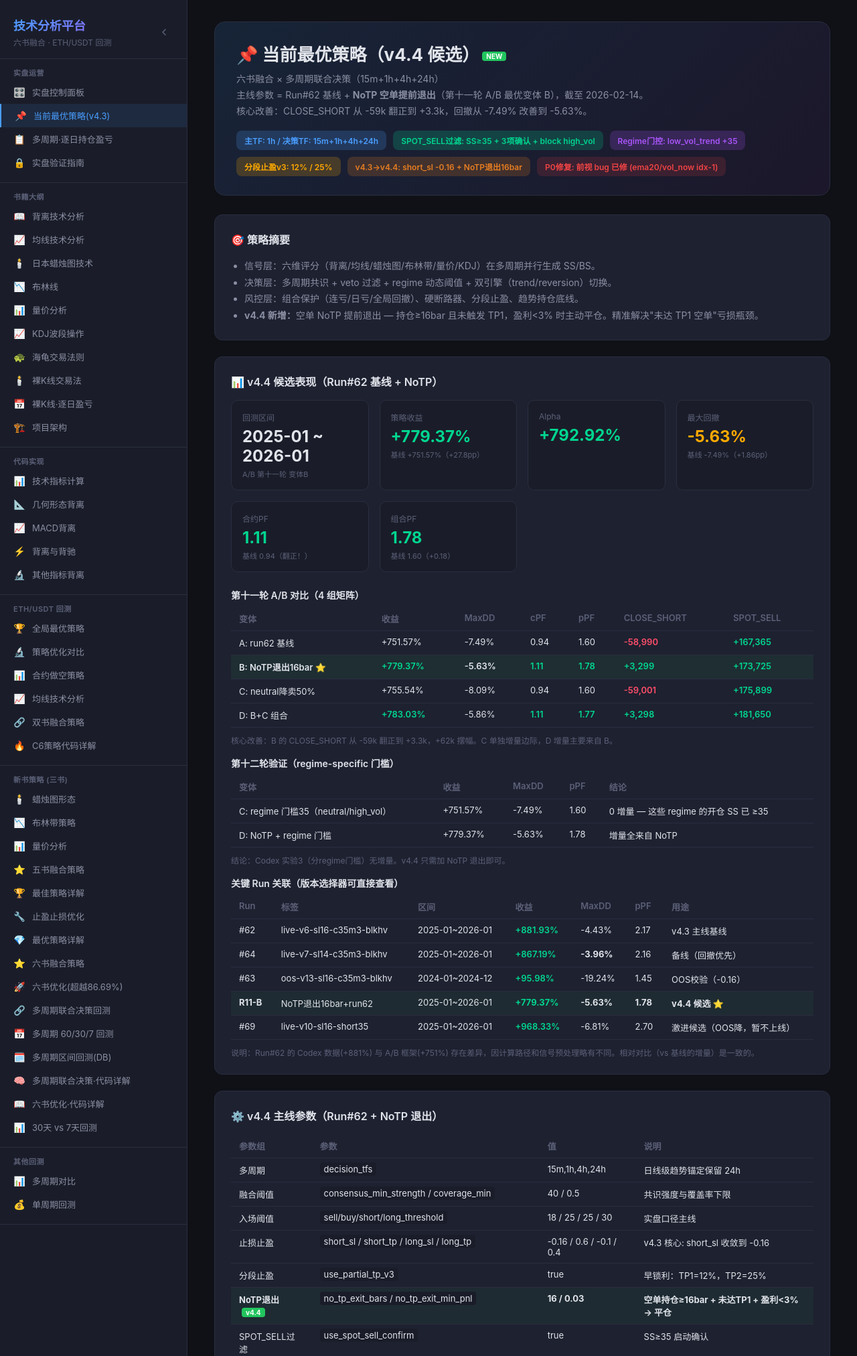
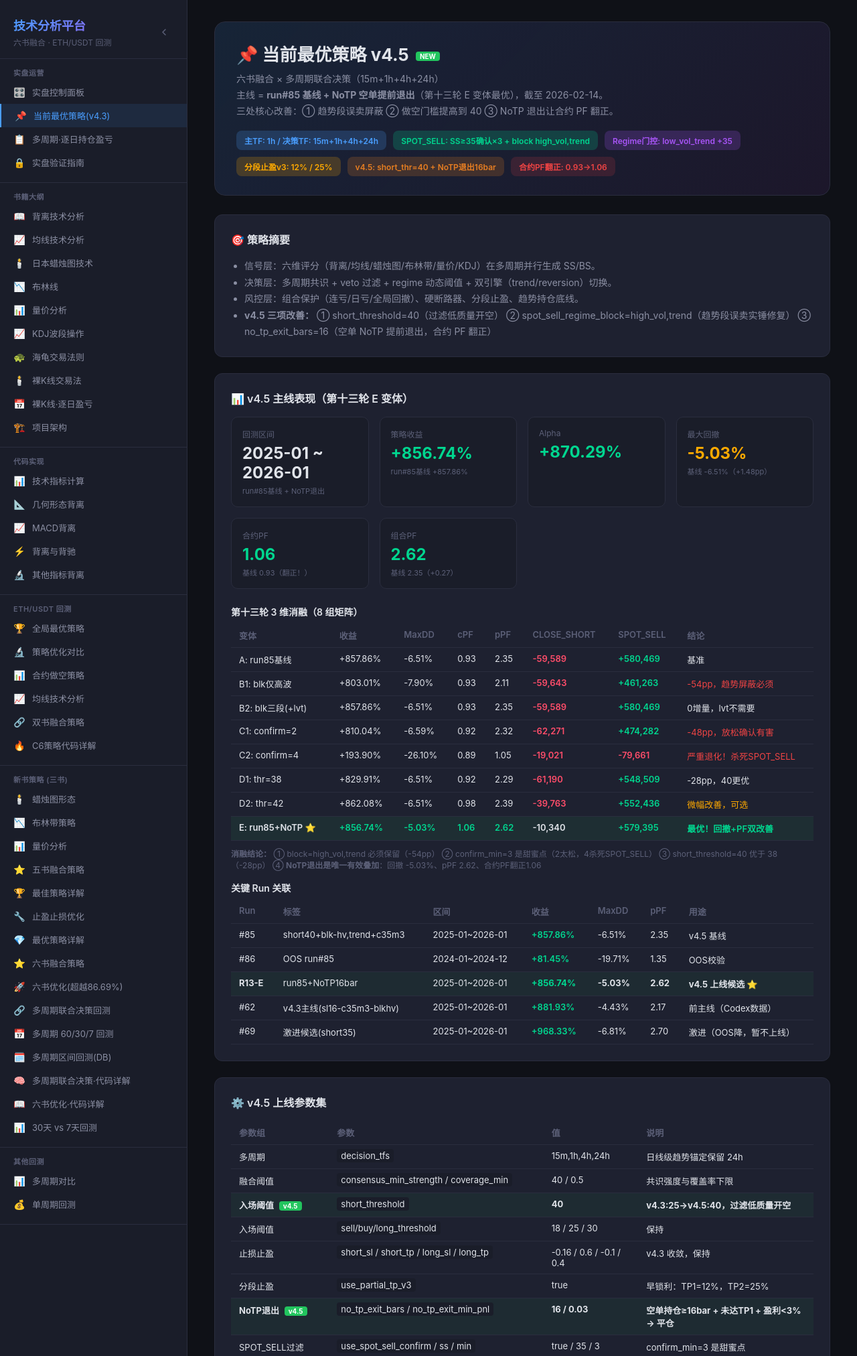
Before and after one commit to itsoso/macd-analysis-claude, a Flask app: page /strategy/current in a window 1280 px wide. Shown: the top 2024 px of the page at 67% size. Run offline with Flask 3, Linux system fonts and the light colour scheme; the visitor is signed in with stand-in values (Sample User, id 1).

Commit message:
v4.5: run#85基线 + NoTP退出 + 第十三轮8组消融
- live_config: short_threshold=25→40, block=high_vol→high_vol,trend, 新增no_tp_exit_bars=16
- backtest_multi_tf_daily: 修复 regime_short_threshold CLI override 白名单 + 支持JSON dict
- ab_test_v3: 第十三轮 --r85 消融 (E:run85+NoTP 最优: pPF 2.62, MDD -5.03%, cPF 1.06)
- strategy/current: 更新到 v4.5, 含完整消融表和上线参数集

Co-authored-by: Cursor <cursoragent@cursor.com>

```diff
--- a/templates/page_current_strategy.html
+++ b/templates/page_current_strategy.html
@@ -1,5 +1,5 @@
 {% extends "base.html" %}
-{% block title %}当前最优策略(v4.4候选) - 技术分析平台{% endblock %}
+{% block title %}当前最优策略(v4.5) - 技术分析平台{% endblock %}
 
 {% block content %}
 <style>
@@ -61,19 +61,19 @@
 </style>
 
 <div class="strategy-hero">
-    <h1>📌 当前最优策略（v4.4 候选）<span class="new-tag">NEW</span></h1>
+    <h1>📌 当前最优策略 v4.5 <span class="new-tag">NEW</span></h1>
     <p class="tagline">
         六书融合 × 多周期联合决策（15m+1h+4h+24h）<br>
-        主线参数 = Run#62 基线 + <strong>NoTP 空单提前退出</strong>（第十一轮 A/B 最优变体 B），截至 2026-02-14。<br>
-        核心改善：CLOSE_SHORT 从 -59k 翻正到 +3.3k，回撤从 -7.49% 改善到 -5.63%。
+        主线 = <strong>run#85 基线 + NoTP 空单提前退出</strong>（第十三轮 E 变体最优），截至 2026-02-14。<br>
+        三处核心改善：① 趋势段误卖屏蔽 ② 做空门槛提高到 40 ③ NoTP 退出让合约 PF 翻正。
     </p>
     <div class="strategy-meta">
         <span class="badge blue">主TF: 1h / 决策TF: 15m+1h+4h+24h</span>
-        <span class="badge green">SPOT_SELL过滤: SS≥35 + 3项确认 + block high_vol</span>
+        <span class="badge green">SPOT_SELL: SS≥35确认×3 + block high_vol,trend</span>
         <span class="badge purple">Regime门控: low_vol_trend +35</span>
         <span class="badge yellow">分段止盈v3: 12% / 25%</span>
-        <span class="badge orange">v4.3→v4.4: short_sl -0.16 + NoTP退出16bar</span>
-        <span class="badge red">P0修复: 前视 bug 已修 (ema20/vol_now idx-1)</span>
+        <span class="badge orange">v4.5: short_thr=40 + NoTP退出16bar</span>
+        <span class="badge red">合约PF翻正: 0.93→1.06</span>
     </div>
 </div>
 
@@ -83,96 +83,106 @@
         <li>信号层：六维评分（背离/均线/蜡烛图/布林带/量价/KDJ）在多周期并行生成 SS/BS。</li>
         <li>决策层：多周期共识 + veto 过滤 + regime 动态阈值 + 双引擎（trend/reversion）切换。</li>
         <li>风控层：组合保护（连亏/日亏/全局回撤）、硬断路器、分段止盈、趋势持仓底线。</li>
-        <li><strong>v4.4 新增：</strong>空单 NoTP 提前退出 — 持仓≥16bar 且未触发 TP1，盈利&lt;3% 时主动平仓。精准解决"未达 TP1 空单"亏损瓶颈。</li>
+        <li><strong>v4.5 三项改善：</strong>
+            ① <code>short_threshold=40</code>（过滤低质量开空）
+            ② <code>spot_sell_regime_block=high_vol,trend</code>（趋势段误卖实锤修复）
+            ③ <code>no_tp_exit_bars=16</code>（空单 NoTP 提前退出，合约 PF 翻正）
+        </li>
     </ul>
 </div>
 
 <div class="card section">
-    <h3 class="card-title">📊 v4.4 候选表现（Run#62 基线 + NoTP）</h3>
+    <h3 class="card-title">📊 v4.5 主线表现（第十三轮 E 变体）</h3>
     <div class="stats-grid">
         <div class="stat-card">
             <div class="stat-label">回测区间</div>
             <div class="stat-value">2025-01 ~ 2026-01</div>
-            <div class="stat-note">A/B 第十一轮 变体B</div>
+            <div class="stat-note">run#85基线 + NoTP退出</div>
         </div>
         <div class="stat-card">
             <div class="stat-label">策略收益</div>
-            <div class="stat-value positive">+779.37%</div>
-            <div class="stat-note">基线 +751.57%（+27.8pp）</div>
+            <div class="stat-value positive">+856.74%</div>
+            <div class="stat-note">run#85基线 +857.86%</div>
         </div>
         <div class="stat-card">
             <div class="stat-label">Alpha</div>
-            <div class="stat-value positive">+792.92%</div>
+            <div class="stat-value positive">+870.29%</div>
         </div>
         <div class="stat-card">
             <div class="stat-label">最大回撤</div>
-            <div class="stat-value" style="color:var(--accent-yellow);">-5.63%</div>
-            <div class="stat-note">基线 -7.49%（+1.86pp）</div>
+            <div class="stat-value" style="color:var(--accent-yellow);">-5.03%</div>
+            <div class="stat-note">基线 -6.51%（+1.48pp）</div>
         </div>
         <div class="stat-card">
             <div class="stat-label">合约PF</div>
-            <div class="stat-value positive">1.11</div>
-            <div class="stat-note">基线 0.94（翻正！）</div>
+            <div class="stat-value positive">1.06</div>
+            <div class="stat-note">基线 0.93（翻正！）</div>
         </div>
         <div class="stat-card">
             <div class="stat-label">组合PF</div>
-            <div class="stat-value positive">1.78</div>
-            <div class="stat-note">基线 1.60（+0.18）</div>
+            <div class="stat-value positive">2.62</div>
+            <div class="stat-note">基线 2.35（+0.27）</div>
         </div>
     </div>
 
-    <h4 style="font-size:14px;font-weight:600;margin:16px 0 8px;color:var(--text-primary);">第十一轮 A/B 对比（4 组矩阵）</h4>
+    <h4 style="font-size:14px;font-weight:600;margin:16px 0 8px;color:var(--text-primary);">第十三轮 3 维消融（8 组矩阵）</h4>
     <table class="param-table">
         <thead>
-            <tr><th>变体</th><th>收益</th><th>MaxDD</th><th>cPF</th><th>pPF</th><th>CLOSE_SHORT</th><th>SPOT_SELL</th></tr>
+            <tr><th>变体</th><th>收益</th><th>MaxDD</th><th>cPF</th><th>pPF</th><th>CLOSE_SHORT</th><th>SPOT_SELL</th><th>结论</th></tr>
         </thead>
         <tbody>
-            <tr><td>A: run62 基线</td><td>+751.57%</td><td>-7.49%</td><td>0.94</td><td>1.60</td><td class="pnl-neg">-58,990</td><td class="pnl-pos">+167,365</td></tr>
-            <tr style="background:rgba(34,197,94,0.08);font-weight:600;"><td>B: NoTP退出16bar ⭐</td><td class="pnl-pos">+779.37%</td><td>-5.63%</td><td class="pnl-pos">1.11</td><td class="pnl-pos">1.78</td><td class="pnl-pos">+3,299</td><td class="pnl-pos">+173,725</td></tr>
-            <tr><td>C: neutral降卖50%</td><td>+755.54%</td><td>-8.09%</td><td>0.94</td><td>1.60</td><td class="pnl-neg">-59,001</td><td class="pnl-pos">+175,899</td></tr>
-            <tr><td>D: B+C 组合</td><td class="pnl-pos">+783.03%</td><td>-5.86%</td><td class="pnl-pos">1.11</td><td class="pnl-pos">1.77</td><td class="pnl-pos">+3,298</td><td class="pnl-pos">+181,650</td></tr>
+            <tr><td>A: run85基线</td><td>+857.86%</td><td>-6.51%</td><td>0.93</td><td>2.35</td><td class="pnl-neg">-59,589</td><td class="pnl-pos">+580,469</td><td>基准</td></tr>
+            <tr><td>B1: blk仅高波</td><td>+803.01%</td><td>-7.90%</td><td>0.93</td><td>2.11</td><td class="pnl-neg">-59,643</td><td class="pnl-pos">+461,263</td><td style="color:#ef4444">-54pp，趋势屏蔽必须</td></tr>
+            <tr><td>B2: blk三段(+lvt)</td><td>+857.86%</td><td>-6.51%</td><td>0.93</td><td>2.35</td><td class="pnl-neg">-59,589</td><td class="pnl-pos">+580,469</td><td>0增量，lvt不需要</td></tr>
+            <tr><td>C1: confirm=2</td><td>+810.04%</td><td>-6.59%</td><td>0.92</td><td>2.32</td><td class="pnl-neg">-62,271</td><td class="pnl-pos">+474,282</td><td style="color:#ef4444">-48pp，放松确认有害</td></tr>
+            <tr><td>C2: confirm=4</td><td>+193.90%</td><td>-26.10%</td><td>0.89</td><td>1.05</td><td class="pnl-neg">-19,021</td><td class="pnl-neg">-79,661</td><td style="color:#ef4444">严重退化！杀死SPOT_SELL</td></tr>
+            <tr><td>D1: thr=38</td><td>+829.91%</td><td>-6.51%</td><td>0.92</td><td>2.29</td><td class="pnl-neg">-61,190</td><td class="pnl-pos">+548,509</td><td>-28pp，40更优</td></tr>
+            <tr><td>D2: thr=42</td><td>+862.08%</td><td>-6.51%</td><td>0.98</td><td>2.39</td><td class="pnl-neg">-39,763</td><td class="pnl-pos">+552,436</td><td style="color:var(--accent-yellow)">微幅改善，可选</td></tr>
+            <tr style="background:rgba(34,197,94,0.08);font-weight:600;">
+                <td>E: run85+NoTP ⭐</td>
+                <td class="pnl-pos">+856.74%</td>
+                <td style="color:var(--accent-green)">-5.03%</td>
+                <td class="pnl-pos">1.06</td>
+                <td class="pnl-pos">2.62</td>
+                <td>-10,340</td>
+                <td class="pnl-pos">+579,395</td>
+                <td style="color:var(--accent-green)">最优！回撤+PF双改善</td>
+            </tr>
         </tbody>
     </table>
-    <div class="hint">核心改善：B 的 CLOSE_SHORT 从 -59k 翻正到 +3.3k，+62k 摆幅。C 单独增量边际，D 增量主要来自 B。</div>
+    <div class="hint">
+        <strong>消融结论：</strong>
+        ① block=high_vol,trend 必须保留（-54pp）
+        ② confirm_min=3 是甜蜜点（2太松，4杀死SPOT_SELL）
+        ③ short_threshold=40 优于 38（-28pp）
+        ④ <strong>NoTP退出是唯一有效叠加</strong>：回撤 -5.03%、pPF 2.62、合约PF翻正1.06
+    </div>
 
-    <h4 style="font-size:14px;font-weight:600;margin:16px 0 8px;color:var(--text-primary);">第十二轮验证（regime-specific 门槛）</h4>
-    <table class="param-table">
-        <thead>
-            <tr><th>变体</th><th>收益</th><th>MaxDD</th><th>pPF</th><th>结论</th></tr>
-        </thead>
-        <tbody>
-            <tr><td>C: regime 门槛35（neutral/high_vol）</td><td>+751.57%</td><td>-7.49%</td><td>1.60</td><td>0 增量 — 这些 regime 的开仓 SS 已 ≥35</td></tr>
-            <tr><td>D: NoTP + regime 门槛</td><td>+779.37%</td><td>-5.63%</td><td>1.78</td><td>增量全来自 NoTP</td></tr>
-        </tbody>
-    </table>
-    <div class="hint">结论：Codex 实验3（分regime门槛）无增量。v4.4 只需加 NoTP 退出即可。</div>
-
-    <h4 style="font-size:14px;font-weight:600;margin:16px 0 8px;color:var(--text-primary);">关键 Run 关联（版本选择器可直接查看）</h4>
+    <h4 style="font-size:14px;font-weight:600;margin:16px 0 8px;color:var(--text-primary);">关键 Run 关联</h4>
     <table class="param-table">
         <thead>
             <tr><th>Run</th><th>标签</th><th>区间</th><th>收益</th><th>MaxDD</th><th>pPF</th><th>用途</th></tr>
         </thead>
         <tbody>
-            <tr><td>#62</td><td>live-v6-sl16-c35m3-blkhv</td><td>2025-01~2026-01</td><td class="pnl-pos">+881.93%</td><td>-4.43%</td><td>2.17</td><td>v4.3 主线基线</td></tr>
-            <tr><td>#64</td><td>live-v7-sl14-c35m3-blkhv</td><td>2025-01~2026-01</td><td class="pnl-pos">+867.19%</td><td><strong>-3.96%</strong></td><td>2.16</td><td>备线（回撤优先）</td></tr>
-            <tr><td>#63</td><td>oos-v13-sl16-c35m3-blkhv</td><td>2024-01~2024-12</td><td class="pnl-pos">+95.98%</td><td>-19.24%</td><td>1.45</td><td>OOS校验（-0.16）</td></tr>
+            <tr><td>#85</td><td>short40+blk-hv,trend+c35m3</td><td>2025-01~2026-01</td><td class="pnl-pos">+857.86%</td><td>-6.51%</td><td>2.35</td><td>v4.5 基线</td></tr>
+            <tr><td>#86</td><td>OOS run#85</td><td>2024-01~2024-12</td><td class="pnl-pos">+81.45%</td><td>-19.71%</td><td>1.35</td><td>OOS校验</td></tr>
             <tr style="background:rgba(34,197,94,0.06);">
-                <td><strong>R11-B</strong></td>
-                <td>NoTP退出16bar+run62</td>
+                <td><strong>R13-E</strong></td>
+                <td>run85+NoTP16bar</td>
                 <td>2025-01~2026-01</td>
-                <td class="pnl-pos"><strong>+779.37%</strong></td>
-                <td><strong>-5.63%</strong></td>
-                <td><strong>1.78</strong></td>
-                <td><strong>v4.4 候选 ⭐</strong></td>
+                <td class="pnl-pos"><strong>+856.74%</strong></td>
+                <td><strong>-5.03%</strong></td>
+                <td><strong>2.62</strong></td>
+                <td><strong>v4.5 上线候选 ⭐</strong></td>
             </tr>
-            <tr><td>#69</td><td>live-v10-sl16-short35</td><td>2025-01~2026-01</td><td class="pnl-pos">+968.33%</td><td>-6.81%</td><td>2.70</td><td>激进候选（OOS降，暂不上线）</td></tr>
+            <tr><td>#62</td><td>v4.3主线(sl16-c35m3-blkhv)</td><td>2025-01~2026-01</td><td class="pnl-pos">+881.93%</td><td>-4.43%</td><td>2.17</td><td>前主线（Codex数据）</td></tr>
+            <tr><td>#69</td><td>激进候选(short35)</td><td>2025-01~2026-01</td><td class="pnl-pos">+968.33%</td><td>-6.81%</td><td>2.70</td><td>激进（OOS降，暂不上线）</td></tr>
         </tbody>
     </table>
-    <div class="hint">说明：Run#62 的 Codex 数据(+881%) 与 A/B 框架(+751%) 存在差异，因计算路径和信号预处理略有不同。相对对比（vs 基线的增量）是一致的。</div>
 </div>
 
 <div class="card section">
-    <h3 class="card-title">⚙️ v4.4 主线参数（Run#62 + NoTP 退出）</h3>
+    <h3 class="card-title">⚙️ v4.5 上线参数集</h3>
     <table class="param-table">
         <thead>
             <tr><th>参数组</th><th>参数</th><th>值</th><th>说明</th></tr>
@@ -180,69 +190,65 @@
         <tbody>
             <tr><td>多周期</td><td><code>decision_tfs</code></td><td>15m,1h,4h,24h</td><td>日线级趋势锚定保留 24h</td></tr>
             <tr><td>融合阈值</td><td><code>consensus_min_strength / coverage_min</code></td><td>40 / 0.5</td><td>共识强度与覆盖率下限</td></tr>
-            <tr><td>入场阈值</td><td><code>sell/buy/short/long_threshold</code></td><td>18 / 25 / 25 / 30</td><td>实盘口径主线</td></tr>
-            <tr><td>止损止盈</td><td><code>short_sl / short_tp / long_sl / long_tp</code></td><td>-0.16 / 0.6 / -0.1 / 0.4</td><td>v4.3 核心: short_sl 收敛到 -0.16</td></tr>
+            <tr style="background:rgba(34,197,94,0.06);">
+                <td><strong>入场阈值</strong> <span class="new-tag">v4.5</span></td>
+                <td><code>short_threshold</code></td>
+                <td><strong>40</strong></td>
+                <td><strong>v4.3:25→v4.5:40，过滤低质量开空</strong></td>
+            </tr>
+            <tr><td>入场阈值</td><td><code>sell/buy/long_threshold</code></td><td>18 / 25 / 30</td><td>保持</td></tr>
+            <tr><td>止损止盈</td><td><code>short_sl / short_tp / long_sl / long_tp</code></td><td>-0.16 / 0.6 / -0.1 / 0.4</td><td>v4.3 收敛，保持</td></tr>
             <tr><td>分段止盈</td><td><code>use_partial_tp_v3</code></td><td>true</td><td>早锁利：TP1=12%，TP2=25%</td></tr>
             <tr style="background:rgba(34,197,94,0.06);">
-                <td><strong>NoTP退出</strong> <span class="new-tag">v4.4</span></td>
+                <td><strong>NoTP退出</strong> <span class="new-tag">v4.5</span></td>
                 <td><code>no_tp_exit_bars / no_tp_exit_min_pnl</code></td>
                 <td><strong>16 / 0.03</strong></td>
                 <td><strong>空单持仓≥16bar + 未达TP1 + 盈利&lt;3% → 平仓</strong></td>
             </tr>
-            <tr><td>SPOT_SELL过滤</td><td><code>use_spot_sell_confirm</code></td><td>true</td><td>SS≥35 启动确认</td></tr>
-            <tr><td>SPOT_SELL过滤</td><td><code>spot_sell_confirm_ss / min</code></td><td>35 / 3</td><td>确认项不足则阻断卖出</td></tr>
-            <tr><td>SPOT_SELL过滤</td><td><code>spot_sell_regime_block</code></td><td>high_vol</td><td>高波动段禁卖</td></tr>
-            <tr><td>Regime门控</td><td><code>use_regime_short_gate</code></td><td>true</td><td>low_vol_trend 抬高做空门槛</td></tr>
+            <tr><td>SPOT_SELL过滤</td><td><code>use_spot_sell_confirm / ss / min</code></td><td>true / 35 / 3</td><td>confirm_min=3 是甜蜜点</td></tr>
+            <tr style="background:rgba(34,197,94,0.06);">
+                <td><strong>SPOT_SELL屏蔽</strong> <span class="new-tag">v4.5</span></td>
+                <td><code>spot_sell_regime_block</code></td>
+                <td><strong>high_vol,trend</strong></td>
+                <td><strong>趋势段误卖实锤修复（OOS trend +12.9k）</strong></td>
+            </tr>
             <tr><td>Regime门控</td><td><code>regime_short_gate_add</code></td><td>35</td><td>仅 low_vol_trend 生效</td></tr>
-            <tr><td>增强开关</td><td><code>use_microstructure / use_dual_engine / use_vol_target</code></td><td>true / true / true</td><td>回测与实盘参数保持一致</td></tr>
-            <tr><td>保护</td><td><code>hard_stop_loss / prot_global_dd_limit_pct</code></td><td>-0.28 / 0.15</td><td>跳空硬止损 + 全局回撤停机</td></tr>
+            <tr><td>增强开关</td><td><code>use_microstructure / use_dual_engine / use_vol_target</code></td><td>true / true / true</td><td>保持</td></tr>
+            <tr><td>保护</td><td><code>hard_stop_loss / prot_global_dd_limit_pct</code></td><td>-0.28 / 0.15</td><td>保持</td></tr>
         </tbody>
     </table>
 </div>
 
 <div class="card section">
-    <h3 class="card-title">🧪 优化历程（时间线）</h3>
+    <h3 class="card-title">🧪 优化历程</h3>
     <div class="timeline">
         <div class="round">
             <div class="round-date">2026-02-14 最新</div>
-            <div class="round-title">第十二轮: regime-specific short_threshold（Codex 实验3）</div>
-            <div class="round-body">neutral/high_vol/high_vol_choppy 门槛提高到 35 → <strong>0 增量</strong>。原因：这些 regime 下的开仓 SS 已 ≥35。结论：不采用。</div>
-        </div>
-        <div class="round">
-            <div class="round-date">2026-02-14</div>
-            <div class="round-title">第十一轮: P1a NoTP 退出 + P1b neutral 中分 SS 降卖 ⭐</div>
+            <div class="round-title">第十三轮: run#85 基线 3 维消融 ⭐</div>
             <div class="round-body">
-                B(NoTP 退出 16bar)：<strong>收益 +27.8pp、回撤 +1.86pp、CLOSE_SHORT 翻正 (+62k)</strong>。解决核心瓶颈：121 笔未达 TP1 空单的亏损。<br>
-                C(neutral SS50~70 降卖 50%)：+3.97pp 边际改善。D(B+C)增量主要来自 B。
+                8 组矩阵验证：① block=hv+trend 必须保留（去掉 trend 减 54pp）② confirm_min=3 甜蜜点（4 杀死 SPOT_SELL）
+                ③ threshold=40 优于 38 ④ <strong>E(run85+NoTP) 最优：pPF 2.62、回撤 -5.03%、合约 PF 翻正 1.06</strong>
             </div>
         </div>
         <div class="round">
             <div class="round-date">2026-02-14</div>
-            <div class="round-title">第十轮: 双 MACD 共振 A/B（全周期）</div>
-            <div class="round-body">新增快速 MACD(5,10,5) 作为辅助维度，当快慢 MACD 同向时 +8 分。测试中，不影响当前主线。</div>
+            <div class="round-title">第十二轮: regime-specific short_threshold</div>
+            <div class="round-body">neutral/high_vol 门槛35 → 0增量。这些 regime 的开仓 SS 已 ≥35，不需要。</div>
         </div>
         <div class="round">
             <div class="round-date">2026-02-14</div>
-            <div class="round-title">第九轮: SPOT_SELL 质量（G 变体 SS70min2+cd18）</div>
-            <div class="round-body">确认 SS=70 min=2 + spot_cooldown=18 最优。收益 +760.7% / pPF 1.96 / SPOT_SELL +263k。</div>
+            <div class="round-title">第十一轮: P1a NoTP退出 + P1b neutral降卖</div>
+            <div class="round-body">B(NoTP退出16bar) 收益+27.8pp、CLOSE_SHORT翻正。首次验证 NoTP 有效性。</div>
         </div>
         <div class="round">
             <div class="round-date">2026-02-14</div>
-            <div class="round-title">第八轮: LVT 门控 A/B（E 变体 +35）</div>
-            <div class="round-body">low_vol_trend 做空门控从 +15 提升到 +35，CLOSE_SHORT -87k→-45k。成为实盘口径基线。</div>
+            <div class="round-title">P0修复 + run#62 live_config 固化</div>
+            <div class="round-body">修复 use_spot_sell_confirm 前视 bug (ema20/vol_now)。固化 short_sl=-0.16, confirm35×3, block=high_vol。</div>
         </div>
         <div class="round">
             <div class="round-date">2026-02-14</div>
-            <div class="round-title">P0 修复: 前视 bug</div>
-            <div class="round-body">
-                修复 use_spot_sell_confirm 路径中两处前视 bug：<br>
-                ema20 使用 idx+1 → idx（不含当前 bar close）；vol_now 使用 idx → idx-1（仅已完成 bar）。
-            </div>
-        </div>
-        <div class="round">
-            <div class="round-date">2026-02-14</div>
-            <div class="round-title">live_config 固化 run#62</div>
-            <div class="round-body">short_sl=-0.25→-0.16, confirm=True, ss=35, min=3, block=high_vol。生产与回测参数对齐。</div>
+            <div class="round-title">第八~十轮: LVT门控 / SPOT_SELL质量 / 双MACD</div>
+            <div class="round-body">E:LVT+35、G:SS70min2+cd18、双MACD共振（测试中）。</div>
         </div>
     </div>
 </div>
@@ -250,10 +256,10 @@
 <div class="card section">
     <h3 class="card-title">📋 下一步</h3>
     <ul>
-        <li><strong>待上线：</strong>将 <code>no_tp_exit_bars=16, no_tp_exit_min_pnl=0.03</code> 固化到 <code>live_config.py</code> 作为 v4.4 默认。</li>
-        <li><strong>待 OOS 验证：</strong>NoTP 退出在 2024 年 OOS 的表现，确认 pPF ≥ 1.45。</li>
-        <li><strong>观察中：</strong>Run#69（short_threshold=35 全局）激进候选，OOS pPF=1.39 偏低，暂不上线。</li>
-        <li><strong>已否决：</strong>regime-specific 门槛 35（第十二轮，0 增量）、neutral 降卖 50%（边际改善不明显）。</li>
+        <li><strong>待 OOS 验证：</strong>v4.5（run#85+NoTP）在 2024 年 OOS 表现，确认 pPF 不下降。</li>
+        <li><strong>可选微调：</strong>D2(short_threshold=42) 微幅改善，可在 NoTP 基础上叠加验证。</li>
+        <li><strong>已否决：</strong>confirm_min=4（严重退化）、confirm_min=2（-48pp）、block 仅 high_vol（-54pp）。</li>
+        <li><strong>观察中：</strong>run#69(short35全局) 激进候选，OOS pPF=1.39 偏低。</li>
     </ul>
 </div>
 
@@ -268,6 +274,6 @@
         <a href="https://invest.executor.life/strategy/current" target="_blank" rel="noopener noreferrer" style="color:var(--accent-blue);">线上策略说明页</a> ·
         <a href="https://invest.executor.life/strategy/multi-tf-daily" target="_blank" rel="noopener noreferrer" style="color:var(--accent-blue);">线上运行结果页</a>
     </p>
-    <div class="hint">最后更新：2026-02-14 · 第十二轮 A/B 完成 · v4.4 = run#62 + NoTP退出16bar</div>
+    <div class="hint">最后更新：2026-02-14 · 第十三轮 8组消融完成 · v4.5 = run#85 + NoTP退出16bar</div>
 </div>
 {% endblock %}
```
Also changed, not shown: ab_test_v3.py (+37 -1 lines), backtest_multi_tf_daily.py (+19 -1 lines), live_config.py (+7 -4 lines).
